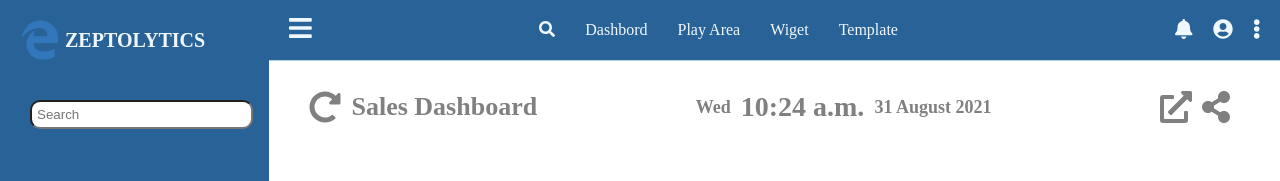
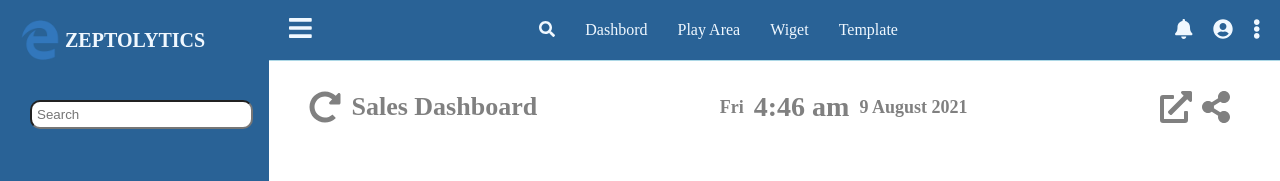
Before and after one commit to udamadu11/aiken_labs_dashboard, a React (Create React App) app: page / in a window 1280 px wide. Shown: the top 181 px of the page. Built offline with nearby package versions, Linux system fonts and the light colour scheme.

Commit message:
dragable

```diff
--- a/src/components/Chart/Index.js
+++ b/src/components/Chart/Index.js
@@ -1,7 +1,7 @@
 import React from "react";
 import "./chart.css";
 import Cards from "./chartItem/Cards";
-// import { Rnd } from "react-rnd";
+import { Rnd } from "react-rnd";
 
 import { FontAwesomeIcon } from "@fortawesome/react-fontawesome";
 import { Data } from "../../chart";
@@ -15,6 +15,30 @@ import {
 
 const Index = ({ addChart, setAddChart, history, setHistory }) => {
   let data = Data.find((e) => e.id === 1);
+  const d = new Date();
+  const days = ["Sun", "Mon", "Tue", "Wed", "Thu", "Fri", "Sat"];
+  const months = [
+    "January",
+    "February",
+    "March",
+    "April",
+    "May",
+    "June",
+    "July",
+    "August",
+    "September",
+    "October",
+    "November",
+    "December",
+  ];
+  let date =
+    d.getDate() + " " + months[d.getMonth() + 1] + " " + d.getFullYear();
+  const day = days[d.getDay()];
+  const time = d.toLocaleString("en-GB", {
+    hour: "numeric",
+    minute: "numeric",
+    hour12: true,
+  });
   return (
     <main>
       <div className="main_container">
@@ -24,9 +48,9 @@ const Index = ({ addChart, setAddChart, history, setHistory }) => {
             <h3>Sales Dashboard</h3>
           </div>
           <div className="time">
-            <h3>Wed</h3>
-            <h2>10:24 a.m. </h2>
-            <h3>31 August 2021</h3>
+            <h3>{day}</h3>
+            <h2>{time} </h2>
+            <h3>{date}</h3>
           </div>
           <div className="icon">
             <FontAwesomeIcon icon={faExternalLinkAlt} className="main_icon" />
@@ -38,6 +62,7 @@ const Index = ({ addChart, setAddChart, history, setHistory }) => {
           {addChart.map((datas) => {
             return (
               <div>
+                <Rnd>
                   <Cards
                     key={datas.id}
                     data={datas}
@@ -47,6 +72,7 @@ const Index = ({ addChart, setAddChart, history, setHistory }) => {
                     history={history}
                     setHistory={setHistory}
                   />
+                </Rnd>
               </div>
             );
           })}
--- a/src/components/sidebar/Modal/Modals.js
+++ b/src/components/sidebar/Modal/Modals.js
@@ -10,6 +10,7 @@ import {
   Input,
   Select,
   MenuItem,
+  InputLabel,
 } from "@material-ui/core";
 
 //component
@@ -63,6 +64,7 @@ const Modals = ({
   //submit
   const handleSubmit = (e) => {
     setHistory([...addChart]);
+    if (barName != "" || input != "" || charData != "") {
       const pos = {
         id: Math.round(Math.random() * 1000),
         type: barName,
@@ -70,6 +72,9 @@ const Modals = ({
         DataSet: charData,
       };
       setAddChart([...addChart, pos]);
+    } else {
+      alert("Data feilds or field null");
+    }
   };
 
   return (
@@ -86,9 +91,12 @@ const Modals = ({
               type="text"
               onChange={handleChangeInput}
               style={{ width: 350 }}
+              required={true}
             />
             <div>
+              <InputLabel id="barname">Chart Type</InputLabel>
               <Select
+                labelId="barname"
                 fullWidth
                 open={openModal}
                 onClose={handleCloseModal}
@@ -96,6 +104,7 @@ const Modals = ({
                 value={barName}
                 onChange={onChangeBarName}
                 style={{ marginBottom: 10 }}
+                required={true}
               >
                 {ChartNames.map((name) => {
                   return (
@@ -105,7 +114,9 @@ const Modals = ({
                   );
                 })}
               </Select>
+              <InputLabel id="data">Data Sets</InputLabel>
               <Select
+                labelId="data"
                 fullWidth
                 open={DataModal}
                 onClose={handleCloseDataModal}
@@ -113,6 +124,7 @@ const Modals = ({
                 value={charData}
                 onChange={onChangeData}
                 style={{ marginBottom: 10 }}
+                required={true}
               >
                 {ChartData.map((chartItem) => {
                   return (
--- a/src/components/sidebar/add/Add.js
+++ b/src/components/sidebar/add/Add.js
@@ -17,7 +17,7 @@ const Add = ({ add, setAdd }) => {
         },
       ]);
     } else {
-      alert("cant add");
+      alert("Maximum item exeed");
     }
   };
   return (
--- a/src/components/sidebar/sidebarComponent/CardComponent.js
+++ b/src/components/sidebar/sidebarComponent/CardComponent.js
@@ -89,6 +89,7 @@ const CardComponent = ({
 
   //submit
   const handleSubmit = (el) => {
+    if (barName != "" || input != "" || charData != "") {
       const item = addChart.find((e) => e.id === datas.id);
       setHistory([...history, item]);
       if (item !== 0) {
@@ -96,6 +97,9 @@ const CardComponent = ({
         item.chartName = input;
         item.DataSet = charData;
         setAddChart([...addChart]);
+      }
+    } else {
+      alert("Data feilds or field null");
     }
   };
 
@@ -110,9 +114,6 @@ const CardComponent = ({
     let pos = addChart.filter((e) => e.id === datas.id);
     setHistory([...history, pos[0]]);
     setAddChart(addChart.filter((e) => e.id !== datas.id));
-
-    console.log("history", history);
-    console.log("chart", addChart);
   };
   return (
     <div>
```
Lines whose indentation alone changed are shown as unchanged.
